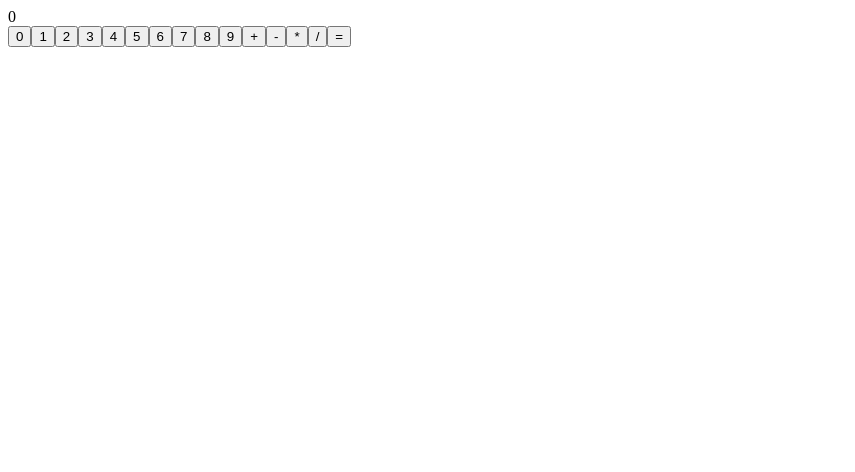
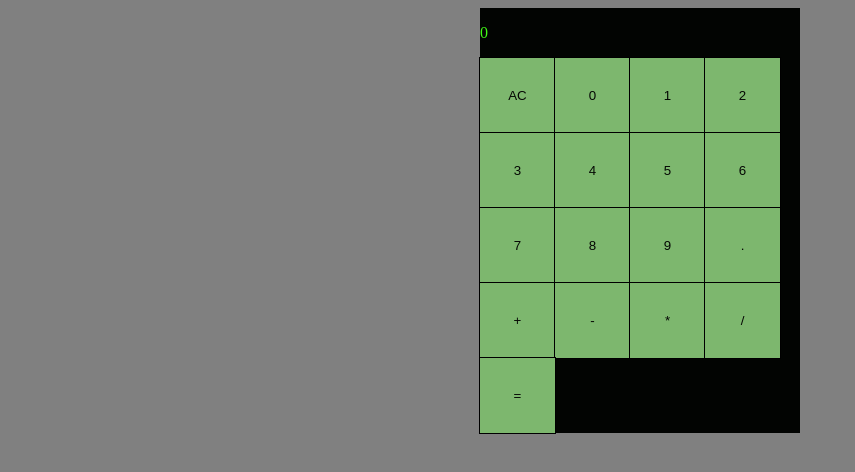
Before and after one commit to 0rbitals/Javascript_Calculator, a React (Vite) app: page / in a window 1280 px wide. Shown: the top 472 px of the page, without its empty margins (0-855 px from the left). Built offline with nearby package versions, Linux system fonts and the light colour scheme; the HTML template or start-up script is replaced by a standard one.

Commit message:
added styles

```diff
--- a/index.html
+++ b/index.html
@@ -1,5 +1,6 @@
 <html>
   <head>
+    <script src="https://cdn.freecodecamp.org/testable-projects-fcc/v1/bundle.js"></script>
     <title>Javascript Calculator</title>
   </head>
   <body>
--- a/src/App.jsx
+++ b/src/App.jsx
@@ -10,6 +10,7 @@ class App extends Component {
     this.addNumber = this.addNumber.bind(this);
     this.calculate = this.calculate.bind(this);
     this.addOperator = this.addOperator.bind(this);
+    this.clear = this.clear.bind(this);
   }
 
   addNumber(event) {
@@ -25,6 +26,12 @@ class App extends Component {
         currentValue: prevState.currentValue.concat(value),
       }));
     }
+  }
+
+  clear() {
+    this.setState({
+      currentValue: '0',
+    });
   }
 
   addOperator(event) {
@@ -55,6 +62,7 @@ class App extends Component {
         <Calculator
           currentValue={currentValue}
           addOperator={this.addOperator}
+          clear={this.clear}
           addNumber={this.addNumber}
           calculate={this.calculate}
         />
--- a/src/Calculator.jsx
+++ b/src/Calculator.jsx
@@ -8,6 +8,7 @@ const Calculator = (props) => {
     addNumber,
     calculate,
     addOperator,
+    clear,
   } = props;
   return (
     <div className="container">
@@ -15,6 +16,7 @@ const Calculator = (props) => {
         <div id="display">
           {currentValue}
         </div>
+        <button type="button" id="clear" onClick={clear}>AC</button>
         <button type="button" id="zero" onClick={addNumber} value="0">0</button>
         <button type="button" id="one" onClick={addNumber} value="1">1</button>
         <button type="button" id="two" onClick={addNumber} value="2">2</button>
@@ -25,10 +27,11 @@ const Calculator = (props) => {
         <button type="button" id="seven" onClick={addNumber} value="7">7</button>
         <button type="button" id="eight" onClick={addNumber} value="8">8</button>
         <button type="button" id="nine" onClick={addNumber} value="9">9</button>
-        <button type="button" id="addition" onClick={addOperator} value="+">+</button>
-        <button type="button" id="subtraction" onClick={addOperator} value="-">-</button>
-        <button type="button" id="multiplication" onClick={addOperator} value="*">*</button>
-        <button type="button" id="division" onClick={addOperator} value="/">/</button>
+        <button type="button" id="decimal" onClick={addNumber} value=".">.</button>
+        <button type="button" id="add" onClick={addOperator} value="+">+</button>
+        <button type="button" id="subtract" onClick={addOperator} value="-">-</button>
+        <button type="button" id="multiply" onClick={addOperator} value="*">*</button>
+        <button type="button" id="divide" onClick={addOperator} value="/">/</button>
         <button type="button" id="equals" onClick={calculate} value="=">=</button>
       </div>
     </div>
@@ -40,6 +43,7 @@ Calculator.propTypes = {
   addNumber: PropTypes.func.isRequired,
   calculate: PropTypes.func.isRequired,
   addOperator: PropTypes.func.isRequired,
+  clear: PropTypes.func.isRequired,
 };
 
 export default Calculator;
--- a/src/style.scss
+++ b/src/style.scss
@@ -1,3 +1,33 @@
-div {
+body{
+  background-color: grey;
+}
 
+.container {
+  display: flex;
+  align-items: center;
+  justify-content: center;
 }
+
+#display {
+  color: #41f716;
+  line-height: 50px;
+}
+
+button {
+  color: #050804;
+  border: none;
+  background-color: #7db76e;
+  outline: .05em solid black;
+  width: 75px;
+  height: 75px;
+}
+
+button:hover {
+  color: black;
+  background-color: #b7eaab;
+}
+
+.calculator {
+  width: 320px;
+  background-color: #020402;
+}
```
